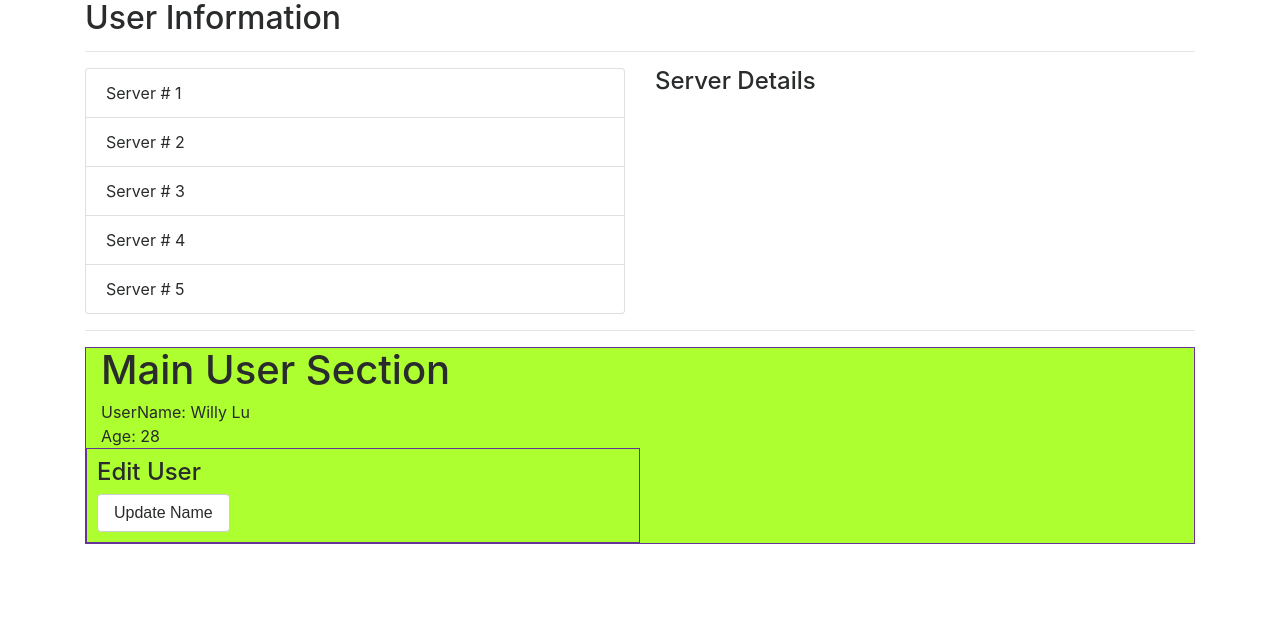
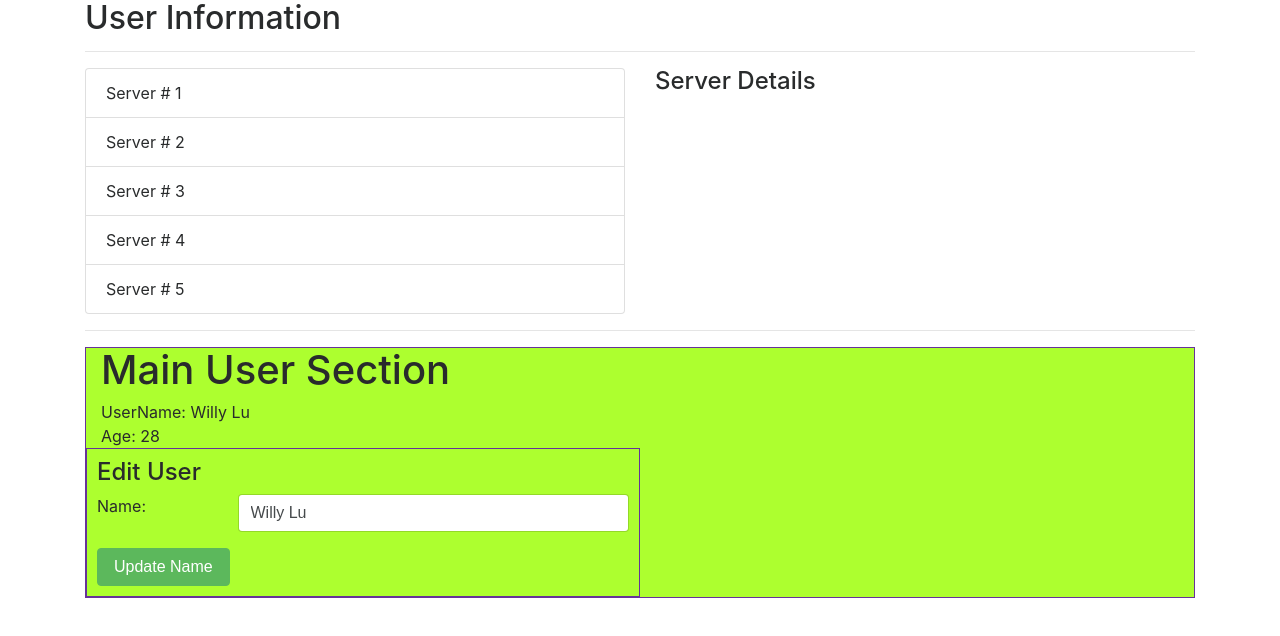
Before and after one commit to WillyLu326/Vue-Project, a Vue app: page /#/ in a window 1280 px wide. Shown: the top 636 px of the page. Built offline with nearby package versions, Linux system fonts and the light colour scheme.

Commit message:
add form-group name

```diff
--- a/src/props/EditUser.vue
+++ b/src/props/EditUser.vue
@@ -1,12 +1,26 @@
 <template>
   <div class="col-xs-12 col-sm-6 cmp">
     <h4>Edit User</h4>
-      <button class="btn btn-secondary">Update Name</button>
+    <div class="row form-group">
+      <div class="col-sm-3">
+        <label for="name">Name: </label>
+      </div>
+      <div class="col-sm-9">
+        <input type="text" class="form-control" name="name" v-model="name">
+      </div>
+    </div>
+
+    <button class="btn btn-success">Update Name</button>
   </div>
 </template>
 
 <script>
-
+  export default {
+    props: {
+      name: String,
+      age: Number
+    }
+  }
 </script>
 
 <style scoped>
```
Lines whose indentation alone changed are shown as unchanged.
